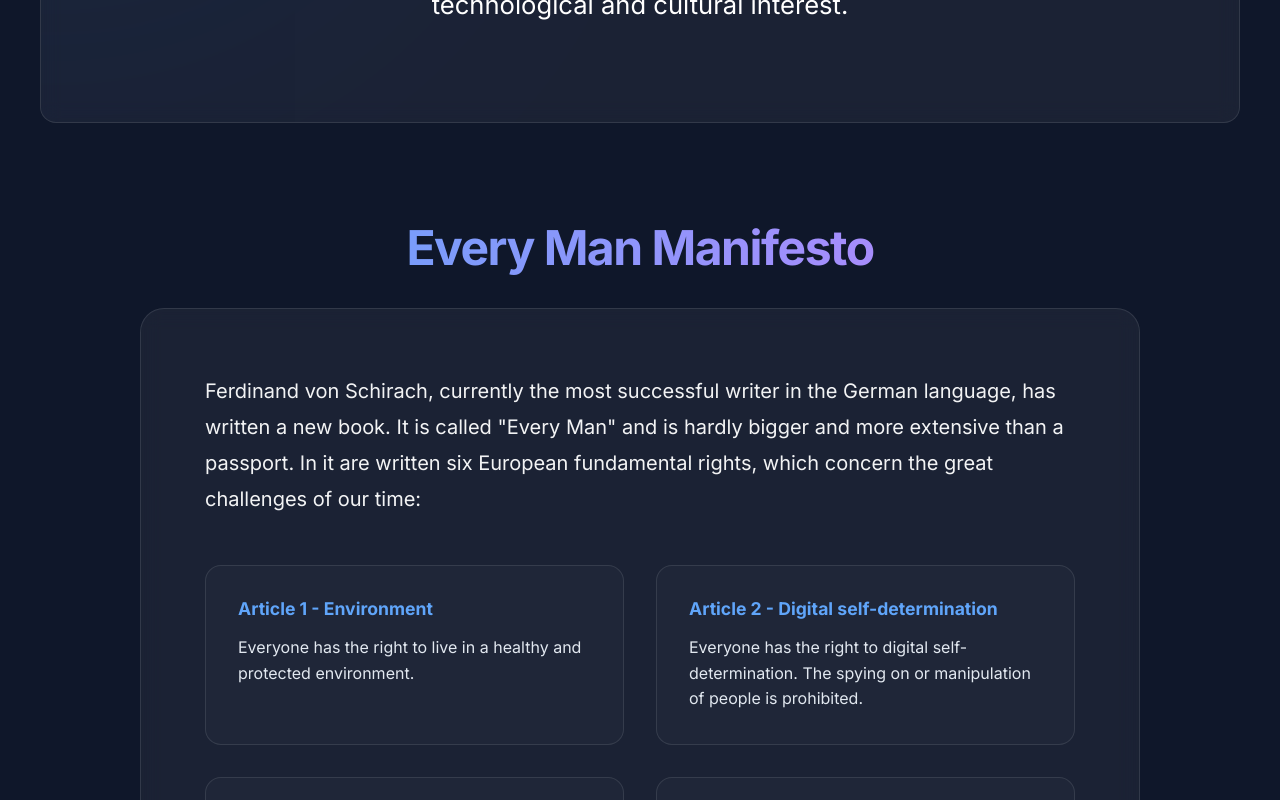
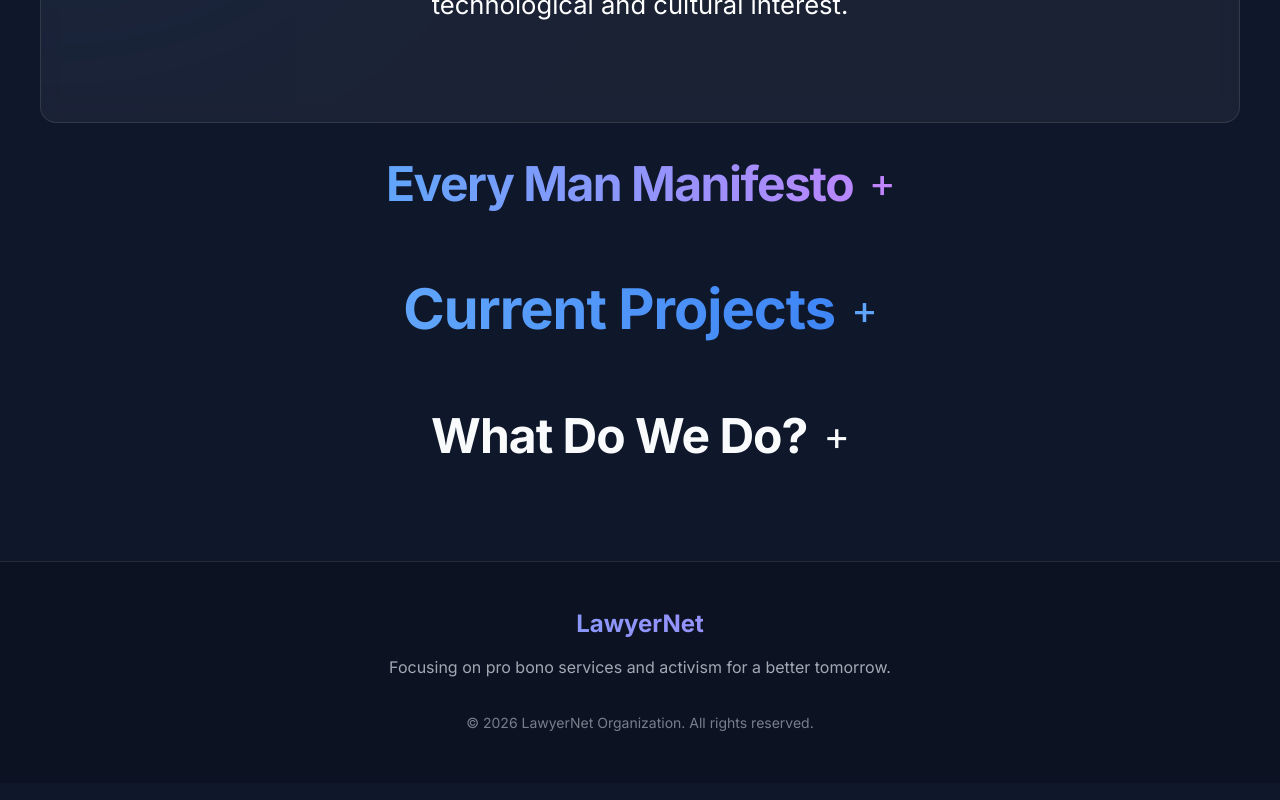
Before and after one commit to cdellasoudas/Lawyernet, a React (Vite) app: page / in a window 1280 px wide. Shown: the part 500-1300 px from the top of the page. Built offline with nearby package versions, Linux system fonts and the light colour scheme.

Commit message:
UI: Convert sections into collapsible text windows

```diff
--- a/src/components/Manifesto.jsx
+++ b/src/components/Manifesto.jsx
@@ -1,14 +1,21 @@
-import React from 'react';
+import React, { useState } from 'react';
 
 const Manifesto = () => {
+  const [isOpen, setIsOpen] = useState(false);
+
   return (
-    <section id="manifesto" className="container" style={{ padding: '6rem 2rem' }}>
+    <section id="manifesto" className="container" style={{ padding: isOpen ? '6rem 2rem' : '2rem 2rem', transition: 'padding 0.3s ease' }}>
       <div style={{ maxWidth: '1000px', margin: '0 auto', textAlign: 'center' }}>
-        <h2 style={{ fontSize: '3rem', marginBottom: '2rem', background: 'linear-gradient(to right, #60a5fa, #c084fc)', WebkitBackgroundClip: 'text', color: 'transparent', letterSpacing: '-1.5px', fontWeight: 800 }}>
+        <h2
+          onClick={() => setIsOpen(!isOpen)}
+          style={{ cursor: 'pointer', fontSize: '3rem', marginBottom: isOpen ? '2rem' : '0', background: 'linear-gradient(to right, #60a5fa, #c084fc)', WebkitBackgroundClip: 'text', color: 'transparent', letterSpacing: '-1.5px', fontWeight: 800, display: 'inline-flex', alignItems: 'center', justifyContent: 'center', gap: '1rem', transition: 'all 0.3s ease' }}
+        >
           Every Man Manifesto
+          <span style={{ fontSize: '2.5rem', color: '#c084fc', fontWeight: 400 }}>{isOpen ? '−' : '+'}</span>
         </h2>
 
-        <div className="glass" style={{ padding: '4rem', borderRadius: '24px', textAlign: 'left', position: 'relative' }}>
+        {isOpen && (
+        <div className="glass animate-fade-in" style={{ padding: '4rem', borderRadius: '24px', textAlign: 'left', position: 'relative' }}>
           <p style={{ fontSize: '1.25rem', lineHeight: '1.8', color: '#fff', opacity: 0.95, marginBottom: '3rem' }}>
             Ferdinand von Schirach, currently the most successful writer in the German language, has written a new book. It is called "Every Man" and is hardly bigger and more extensive than a passport. In it are written six European fundamental rights, which concern the great challenges of our time:
           </p>
@@ -67,6 +74,7 @@
             </li>
           </ul>
         </div>
+        )}
       </div>
     </section>
   );
--- a/src/components/Projects.jsx
+++ b/src/components/Projects.jsx
@@ -1,15 +1,22 @@
-import React from 'react';
+import React, { useState } from 'react';
 
 const Projects = () => {
+  const [isOpen, setIsOpen] = useState(false);
+
   return (
-    <section id="projects" className="container" style={{ padding: '6rem 2rem' }}>
-      <div style={{ textAlign: 'center', marginBottom: '4rem' }}>
-        <h2 style={{ fontSize: '3.5rem', marginBottom: '1.5rem', background: 'linear-gradient(to right, #60a5fa, #3b82f6)', WebkitBackgroundClip: 'text', color: 'transparent', letterSpacing: '-1px', fontWeight: 800 }}>
+    <section id="projects" className="container" style={{ padding: isOpen ? '6rem 2rem' : '2rem 2rem', transition: 'padding 0.3s ease' }}>
+      <div style={{ textAlign: 'center', marginBottom: isOpen ? '4rem' : '0' }}>
+        <h2
+          onClick={() => setIsOpen(!isOpen)}
+          style={{ cursor: 'pointer', fontSize: '3.5rem', marginBottom: isOpen ? '1.5rem' : '0', background: 'linear-gradient(to right, #60a5fa, #3b82f6)', WebkitBackgroundClip: 'text', color: 'transparent', letterSpacing: '-1px', fontWeight: 800, display: 'inline-flex', alignItems: 'center', justifyContent: 'center', gap: '1rem', transition: 'all 0.3s ease' }}>
           Current Projects
+          <span style={{ fontSize: '2.5rem', color: '#60a5fa', fontWeight: 400 }}>{isOpen ? '−' : '+'}</span>
         </h2>
-        <div style={{ width: '80px', height: '4px', background: 'var(--primary)', margin: '0 auto', borderRadius: '2px' }}></div>
+        {isOpen && <div style={{ width: '80px', height: '4px', background: 'var(--primary)', margin: '0 auto', borderRadius: '2px' }}></div>}
       </div>
 
+      {isOpen && (
+      <div className="animate-fade-in">
       {/* UBI Section */}
       <div className="glass" style={{ padding: '4rem', borderRadius: '24px', position: 'relative', overflow: 'hidden', marginBottom: '4rem' }}>
         <h3 style={{ fontSize: '2.5rem', marginBottom: '2rem', color: '#60a5fa' }}>UBI</h3>
@@ -63,6 +70,8 @@
         <p style={{ fontSize: '1.15rem', marginBottom: '1.5rem', lineHeight: '1.8', color: 'var(--text-dark)' }}>Climate impacts, already experienced by the world’s poorest, are today palpable across the planet. We’re facing extreme weather events, catastrophic loss of wildlife and a crisis over future access to freshwater and food.</p>
         <p style={{ fontSize: '1.3rem', color: '#fff', fontWeight: 600, borderLeft: '4px solid #34d399', paddingLeft: '1.5rem' }}>We work to bring awareness, mobilise community action and petition authorities.</p>
       </div>
+      </div>
+      )}
     </section>
   );
 };
--- a/src/components/WhatWeDo.jsx
+++ b/src/components/WhatWeDo.jsx
@@ -1,16 +1,22 @@
-import React from 'react';
+import React, { useState } from 'react';
 
 const WhatWeDo = () => {
+  const [isOpen, setIsOpen] = useState(false);
+
   return (
-    <section id="what-we-do" className="container" style={{ padding: '6rem 2rem' }}>
-      <div style={{ textAlign: 'center', marginBottom: '4rem' }}>
-        <h2 style={{ fontSize: '3rem', marginBottom: '1.5rem', color: '#f8fafc', letterSpacing: '-1px', fontWeight: 800 }}>
+    <section id="what-we-do" className="container" style={{ padding: isOpen ? '6rem 2rem' : '2rem 2rem', transition: 'padding 0.3s ease' }}>
+      <div style={{ textAlign: 'center', marginBottom: isOpen ? '4rem' : '0' }}>
+        <h2
+          onClick={() => setIsOpen(!isOpen)}
+          style={{ cursor: 'pointer', fontSize: '3rem', marginBottom: isOpen ? '1.5rem' : '0', color: '#f8fafc', letterSpacing: '-1px', fontWeight: 800, display: 'inline-flex', alignItems: 'center', justifyContent: 'center', gap: '1rem', transition: 'all 0.3s ease' }}>
           What Do We Do?
+          <span style={{ fontSize: '2.5rem', color: '#f8fafc', fontWeight: 400 }}>{isOpen ? '−' : '+'}</span>
         </h2>
-        <div style={{ width: '80px', height: '4px', background: 'var(--secondary)', margin: '0 auto 3rem', borderRadius: '2px' }}></div>
+        {isOpen && <div style={{ width: '80px', height: '4px', background: 'var(--secondary)', margin: '0 auto 3rem', borderRadius: '2px' }}></div>}
       </div>
 
-      <div className="glass" style={{ padding: '4rem', borderRadius: '24px', marginBottom: '3rem' }}>
+      {isOpen && (
+      <div className="glass animate-fade-in" style={{ padding: '4rem', borderRadius: '24px', marginBottom: '3rem' }}>
         <p style={{ fontSize: '1.6rem', lineHeight: '1.6', color: '#fff', textAlign: 'center', fontWeight: 500, maxWidth: '900px', margin: '0 auto 4rem' }}>
           We are firm believers that denoting yourself a «think tank» also requires you to take action. As a result, this is what we do:
         </p>
@@ -33,6 +39,7 @@
           </div>
         </div>
       </div>
+      )}
     </section>
   );
 };
```
